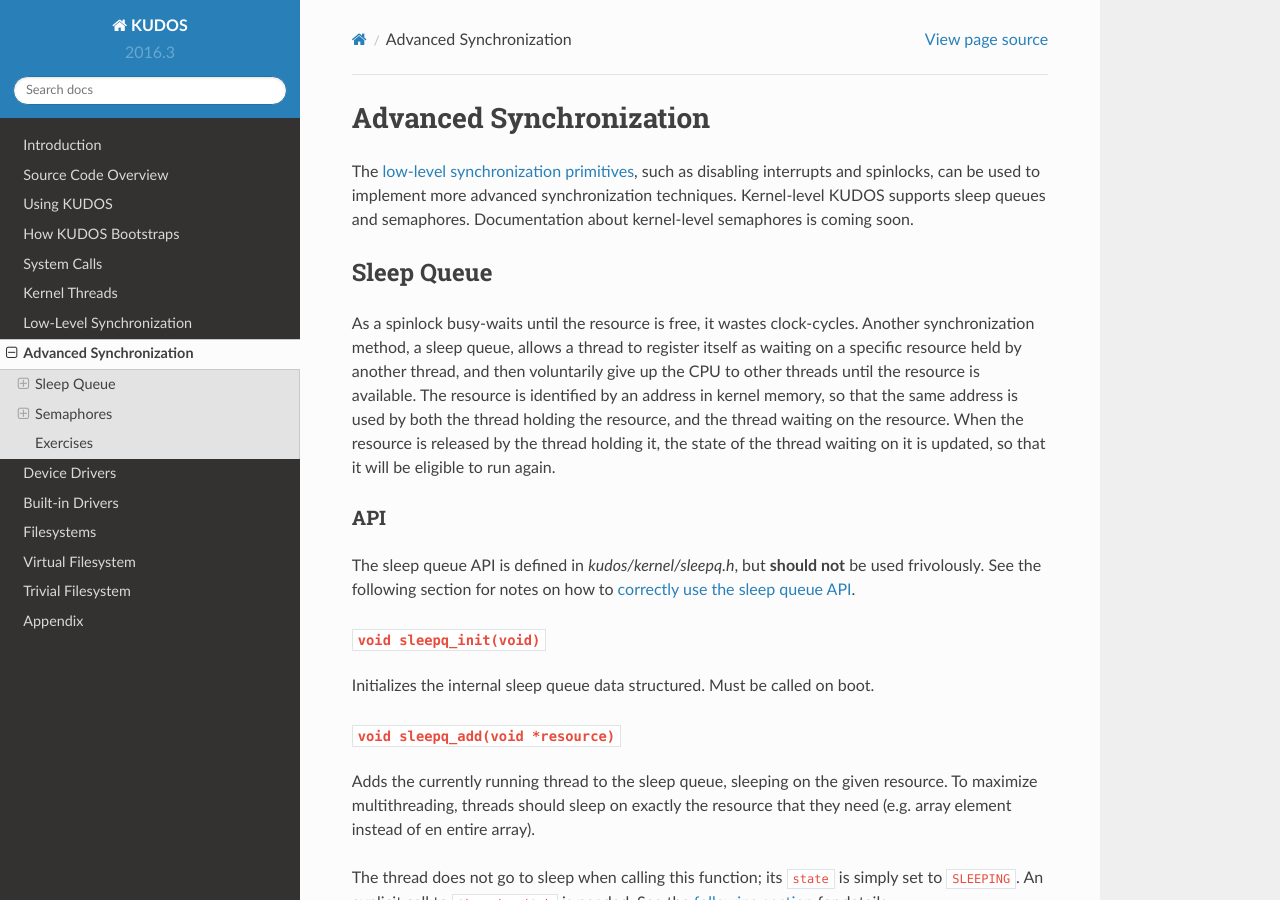
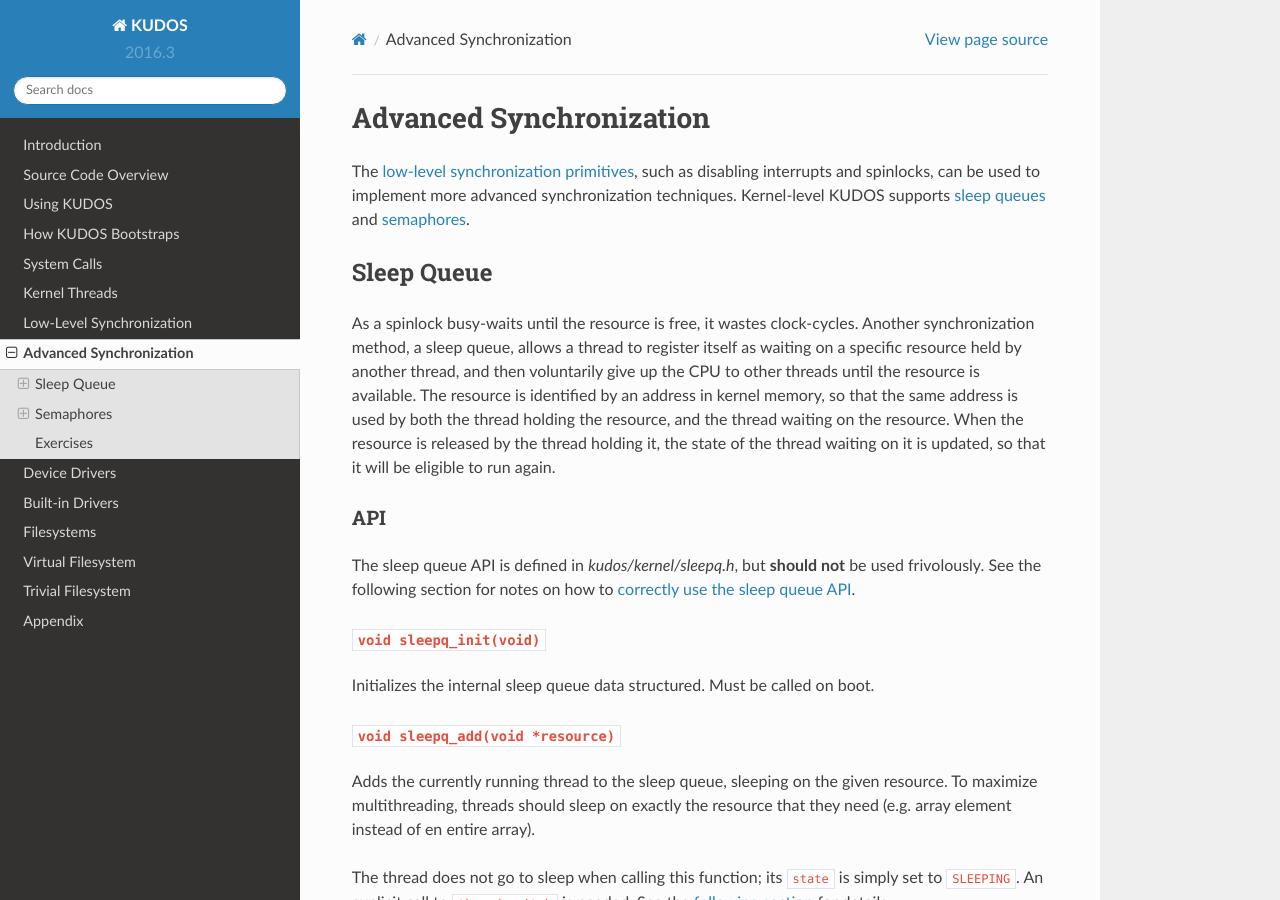
Before and after one commit to DIKU-EDU/kudos, a Sphinx documentation site: the page built from docs/advanced-synchronization.rst, in a window 1280 px wide and 900 px high. Built offline with Sphinx 7.4.7 and the Read the Docs theme 2.0.0, drawn with Linux system fonts in a browser that asks for light colours.

Commit message:
Replace coming soon with links

```diff
--- a/docs/advanced-synchronization.rst
+++ b/docs/advanced-synchronization.rst
@@ -3,8 +3,10 @@
 
 The :doc:`low-level synchronization primitives <low-level-synchronization>`,
 such as disabling interrupts and spinlocks, can be used to implement more
-advanced synchronization techniques. Kernel-level KUDOS supports sleep queues
-and semaphores. Documentation about kernel-level semaphores is coming soon.
+advanced synchronization techniques. Kernel-level KUDOS supports :ref:`sleep
+queues <sleep-queues>` and :ref:`semaphores <semaphores>`.
+
+.. _sleep-queues:
 
 Sleep Queue
 -----------
```
Also changed, not shown: other parts of docs/advanced-synchronization.rst (+2 -0 lines).
